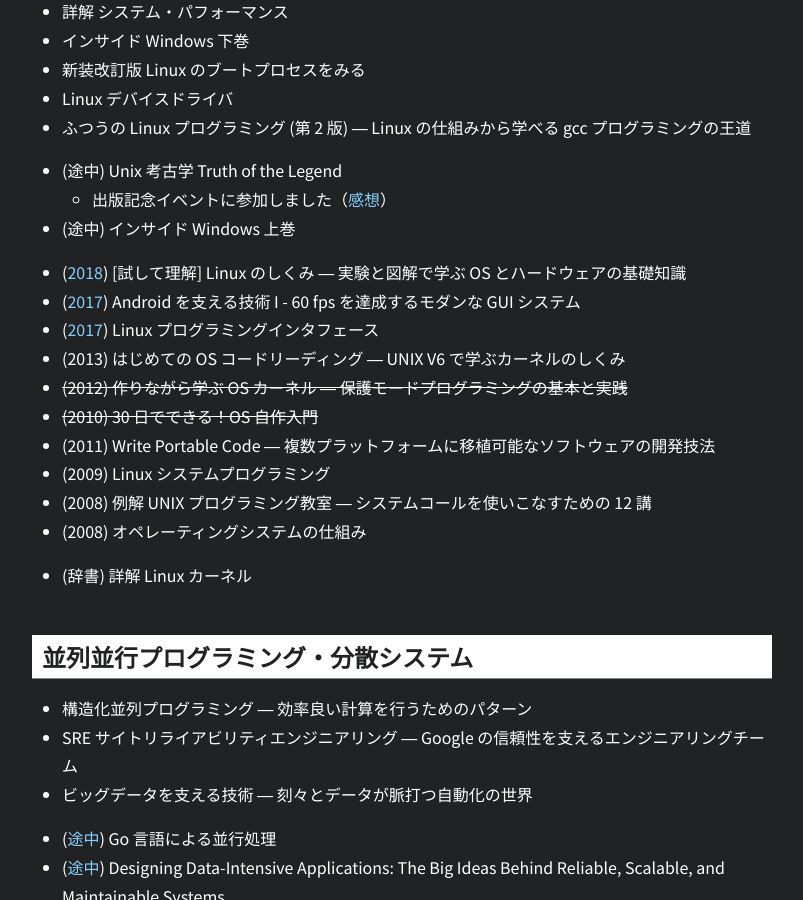
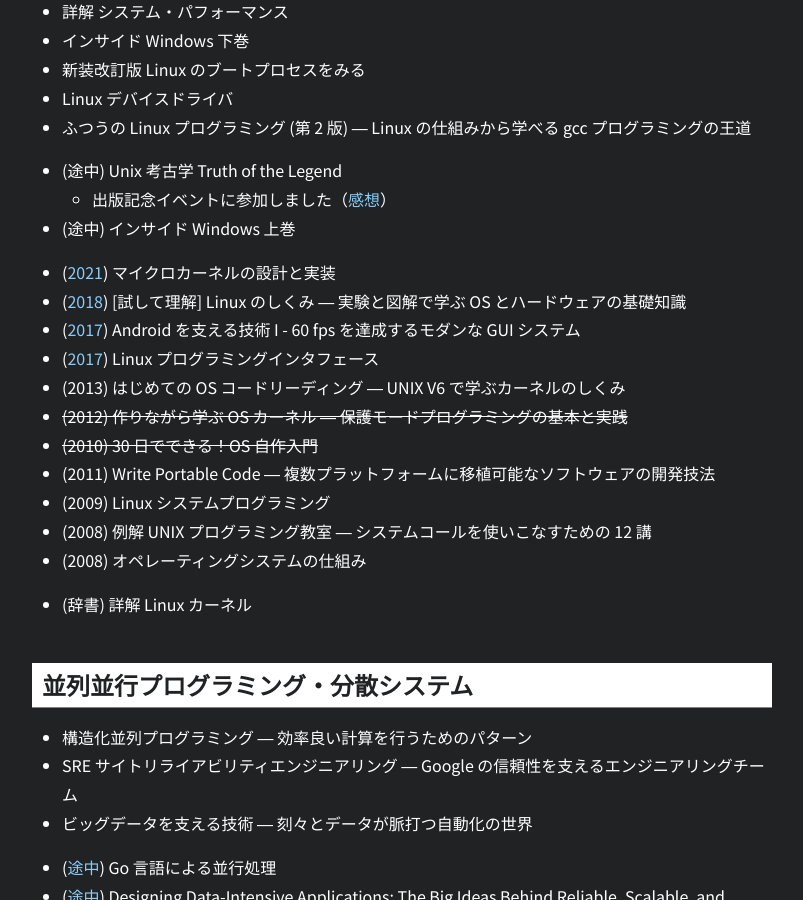
Before and after one commit to nhiroki/nhiroki.github.io, a Jekyll site: the page built from books.md, in a window 1280 px wide and 900 px high, scrolled down 3868 px. Shown: the whole window, without its empty margins (238-1041 px from the left). Built offline with Jekyll 4.4.1, drawn with Linux system fonts in a browser that asks for light colours.

Commit message:
Update the books page

```diff
--- a/books.md
+++ b/books.md
@@ -141,6 +141,7 @@
   - 出版記念イベントに参加しました（[感想](https://twitter.com/nhiroki_/status/730029907426746368)）
 - (途中) インサイド Windows 上巻
 
+- ([2021](https://twitter.com/nhiroki_/status/1385941624228700162)) マイクロカーネルの設計と実装
 - ([2018](/2018/03/02/book-mechanism-of-linux)) [試して理解] Linux のしくみ ― 実験と図解で学ぶ OS とハードウェアの基礎知識
 - ([2017](/2017/07/11/book-android)) Android を支える技術 I - 60 fps を達成するモダンな GUI システム
 - ([2017](https://twitter.com/nhiroki_/status/749190068376440832)) Linux プログラミングインタフェース
```
